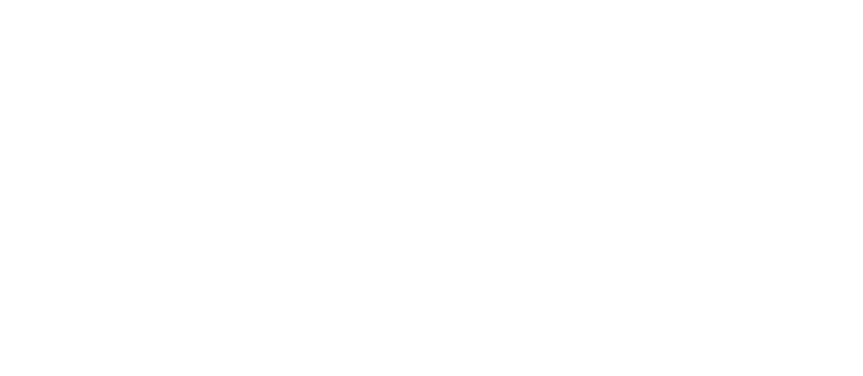
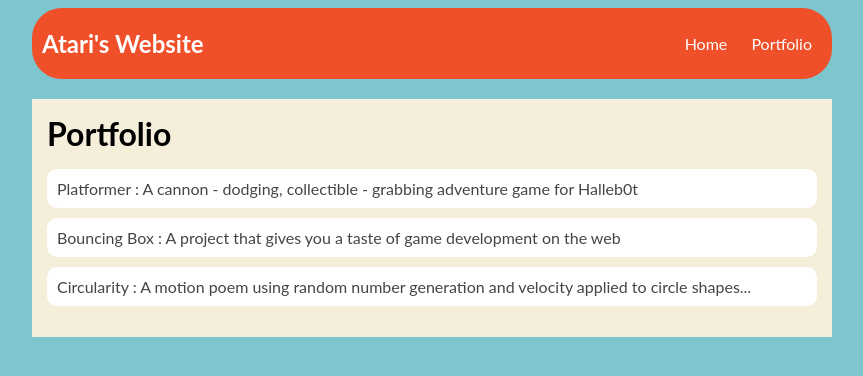
Before and after one commit to AtariKing/atariking.github.io, a plain HTML site: page portfolio.html in a window 1280 px wide. Shown: the whole page, without its empty margins (208-1071 px from the left). Drawn offline with Linux system fonts and the light colour scheme.

Commit message:
Completed Website and Portfolio

```diff
--- a/portfolio.html
+++ b/portfolio.html
@@ -0,0 +1,34 @@
+<!DOCTYPE HTML>
+<html>
+    <head>
+        <link rel="stylesheet" href="style.css">
+        <title> Atari's Website</title>
+    </head>
+
+    <body>
+        <div id="all-contents">
+            <nav>
+
+                <h1>Atari's Website</h1>
+                <ul id="nav-ul">
+                    <li class="nav-li">
+                        <a class="nav-a" href="index.html">Home</a>
+                    </li>
+                    <li class="nav-li">
+                        <a class="nav-a" href="portfolio.html">Portfolio</a>
+                    </li>
+                </ul>
+            </nav>
+            <main>
+                    <div class="content">
+                        <h1>Portfolio</h1>
+                        <ul id="portfolio">
+                            <li><a href="projects/platformer/">Platformer : A cannon - dodging, collectible - grabbing adventure game for Halleb0t</a></li>
+                            <li><a href="projects/bouncing-box/">Bouncing Box : A project that gives you a taste of game development on the web </a></li>
+                            <li><a href="projects/circularity/">Circularity : A motion poem using random number generation and velocity applied to circle shapes...</a></li>
+                        </ul>
+                    </div>
+                </main>
+        </div>
+    </body>
+</html>
--- a/style.css
+++ b/style.css
@@ -61,3 +61,28 @@ h2, h3 {
     max-width: 800px;
     margin: auto;
 }
+         /* portfolio styles */
+         .content h1 {
+            color: black;
+        }
+
+        #portfolio {
+            list-style-type: none;
+            padding-left: 0;
+        }
+
+        #portfolio li {
+            background: #fff;
+            padding: 10px;
+            border-radius: 10px;
+            margin-bottom: 10px;
+        }
+
+        #portfolio li:hover {
+            background: #eee;
+        }
+
+        #portfolio a {
+            text-decoration: none;
+            color: #454545;
+        }
```
Also changed, not shown: index.html (+1 -1 lines).
